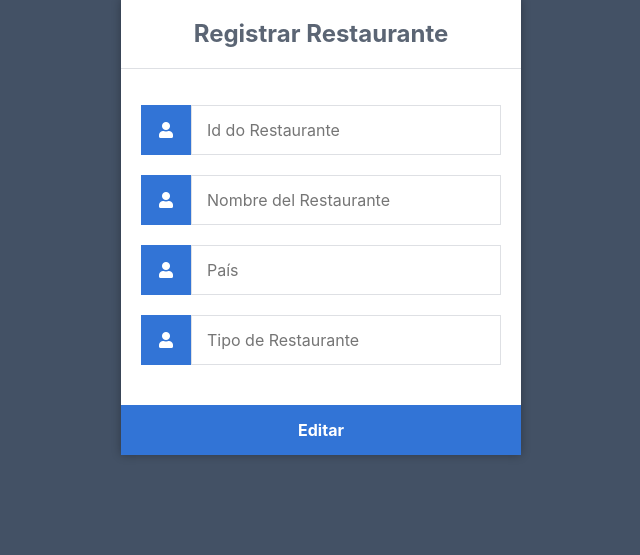
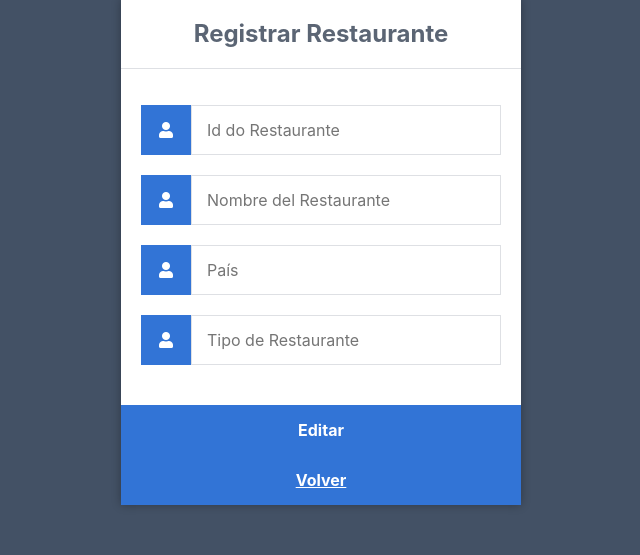
Before and after one commit to UberW0lf/pythonlogin, a Flask app: page /pythonlogin/home/editrestaurant in a window 1280 px wide. Shown: the part 101-656 px from the top of the page, without its empty margins (319-959 px from the left). Run offline with Flask 2, Linux system fonts and the light colour scheme; the visitor is signed in with stand-in values (Sample User, id 1); some libraries are stand-ins or nearby versions.

Commit message:
Revert "Revert "boton volver""
This reverts commit 5d5063b521b79de38572742475ff892235a85b7f.

```diff
--- a/static/style.css
+++ b/static/style.css
@@ -9,6 +9,20 @@ body {
     background-color: #435165;
     margin: 0;
 }
+
+.editrestaurant a, .registerrestaurant a, .deleterestaurant a, .readrestaurant a {
+    justify-content: center;
+    display: flex;
+    width: 100%;
+    padding: 15px;
+    background-color: #3274d6;
+    border: 0;
+    cursor: pointer;
+    font-weight: bold;
+    color: #ffffff;
+    transition: background-color 0.2s;
+}
+
 .login, .register, .registerrestaurant, .deleterestaurant, .editrestaurant {
     width: 400px;
     background-color: #ffffff;
--- a/templates/deleterestaurant.html
+++ b/templates/deleterestaurant.html
@@ -18,6 +18,7 @@
 				<div class="msg">{{ msg }}</div>
 				<input type="submit" value="Delete">
 			</form>
+			<a href="{{ url_for('home') }}"></i>Volver</a>
 		</div>
 	</body>
 </html>
--- a/templates/editrestaurant.html
+++ b/templates/editrestaurant.html
@@ -29,6 +29,7 @@
 				<div class="msg">{{ msg }}</div>
 				<input type="submit" value="Editar">
 			</form>
+			<a href="{{ url_for('home') }}"></i>Volver</a>
 		</div>
 	</body>
 </html>
--- a/templates/registerrestaurant.html
+++ b/templates/registerrestaurant.html
@@ -25,6 +25,7 @@
 				<div class="msg">{{ msg }}</div>
 				<input type="submit" value="Registrar">
 			</form>
+			<a href="{{ url_for('home') }}"></i>Volver</a>
 		</div>
 	</body>
 </html>
```
